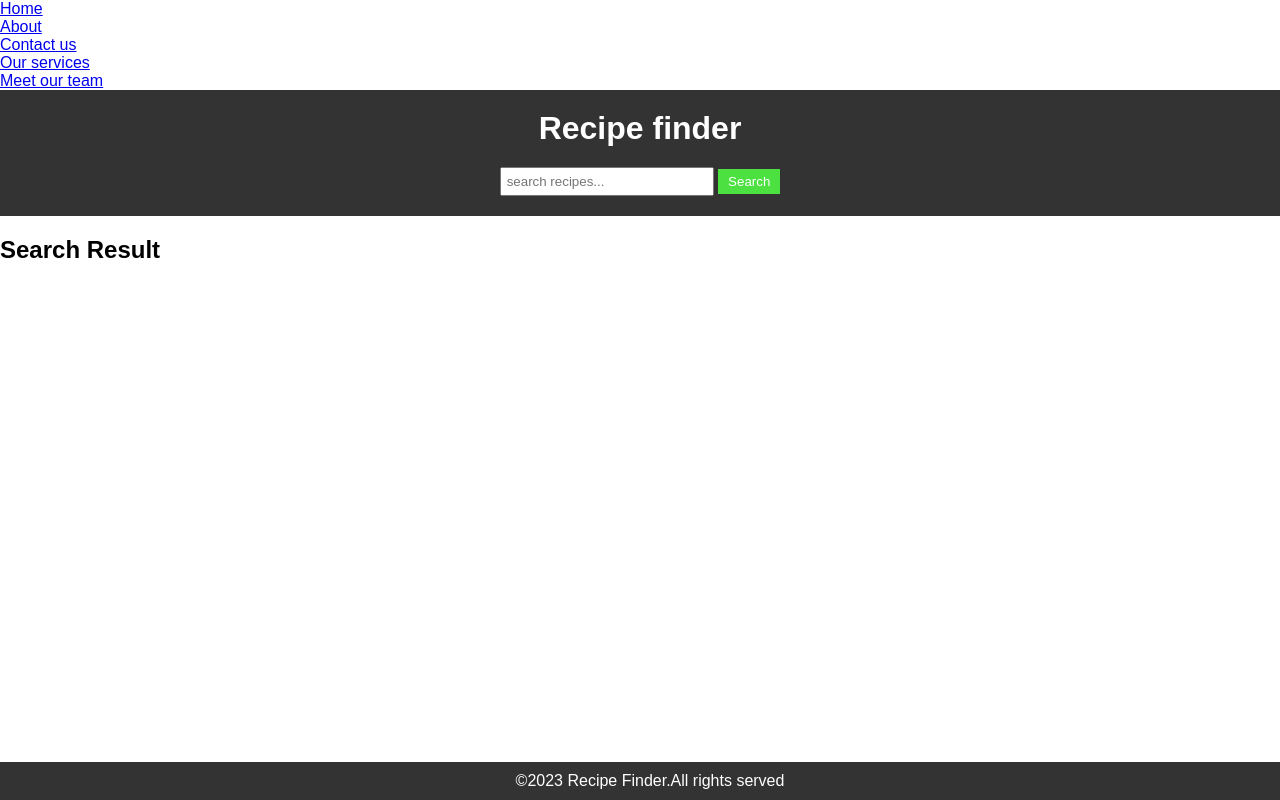
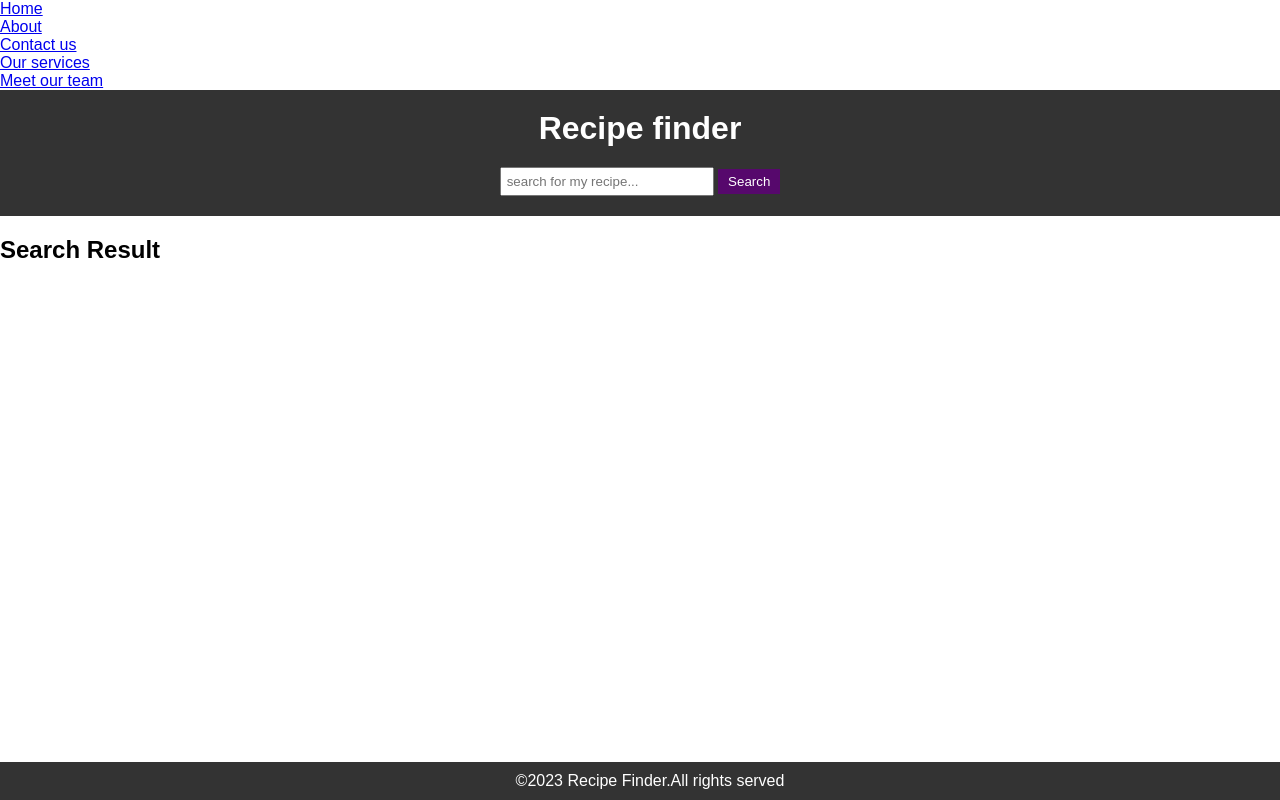
Before and after one commit to Manyiwisley/Plp-project, a plain HTML site: page index.html in a window 1280 px wide. Drawn offline with Linux system fonts and the light colour scheme.

Commit message:
updating

```diff
--- a/index.html
+++ b/index.html
@@ -19,11 +19,10 @@
     <header>
         <h1>Recipe finder</h1>
         <form id="Search-form">
-         <input type="text" id="search-input" Placeholder="search recipes..."></input>
+         <input type="text" id="search-input" Placeholder="search for my recipe..."></input>
 <button type="submit">Search</button>
         </form>
     </header>
-
     <main>
         <section id="Results">
         <h2>Search Result</h2>
--- a/style.css
+++ b/style.css
@@ -27,7 +27,7 @@ form{
 }
 button{
 padding: 5px 10px;
-background-color: #4ce041;
+background-color: #56086c;
 color: #fff;
 border: none;
 cursor: pointer;
```
